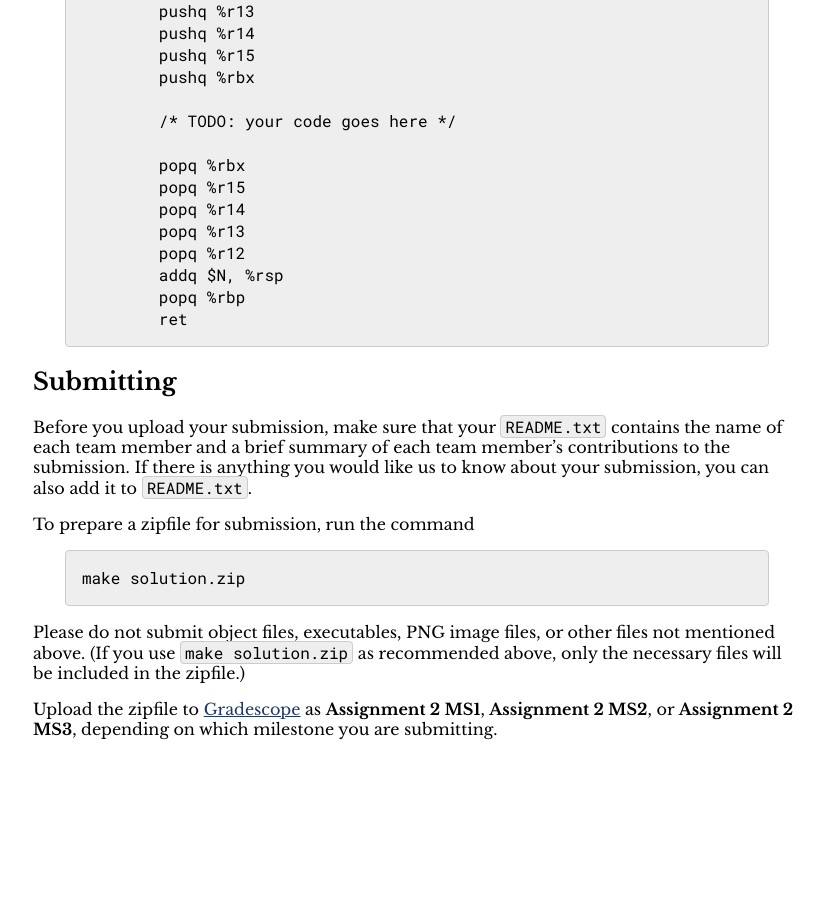
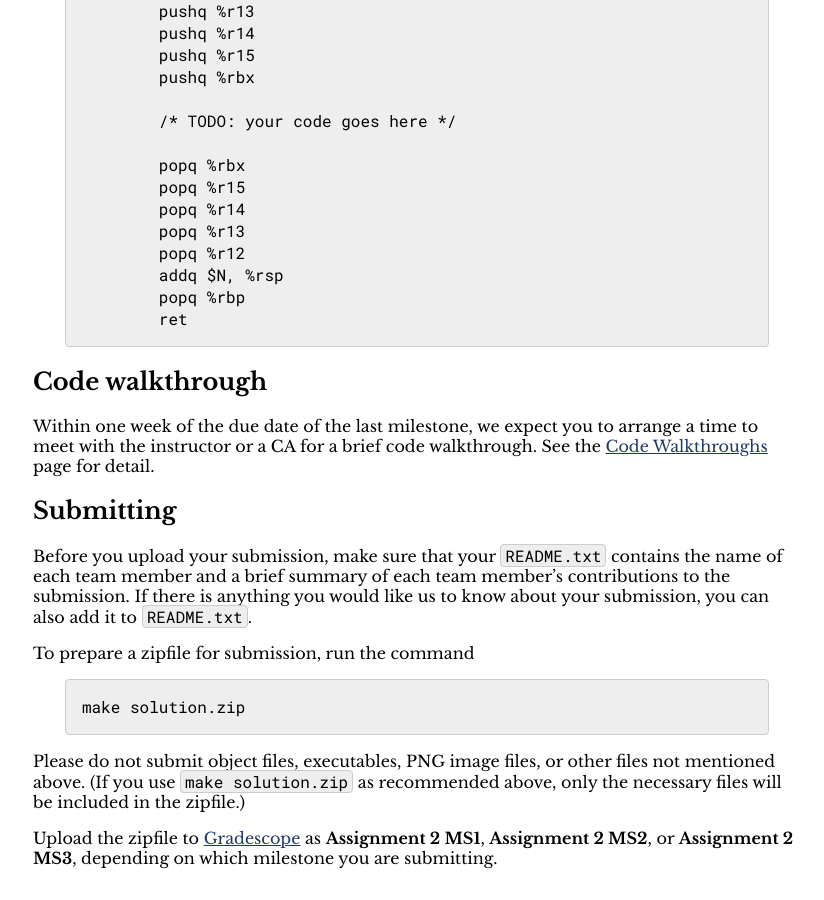
Before and after one commit to jhucsf/fall2026, a Jekyll site: the page built from assign/assign02.md, in a window 1280 px wide and 900 px high, scrolled down 15504 px. Shown: the whole window, without its empty margins (223-1047 px from the left). Built offline with Jekyll 4.4.1, drawn with Linux system fonts in a browser that asks for light colours; formulas are drawn with MathJax 3; before the commit the page ends 16275 px from its top, so only the background shows below that.

Commit message:
add code walkthrough requirement

````diff
--- a/assign/assign02.md
+++ b/assign/assign02.md
@@ -762,6 +762,13 @@ my_func:
 	ret
 ```
 
+## Code walkthrough
+
+Within one week of the due date of the last milestone, we expect
+you to arrange a time to meet with the instructor or a CA for a
+brief code walkthrough. See the [Code Walkthroughs](codewalkthrough.html)
+page for detail.
+
 ## Submitting
 
 Before you upload your submission, make sure that your `README.txt`
````
